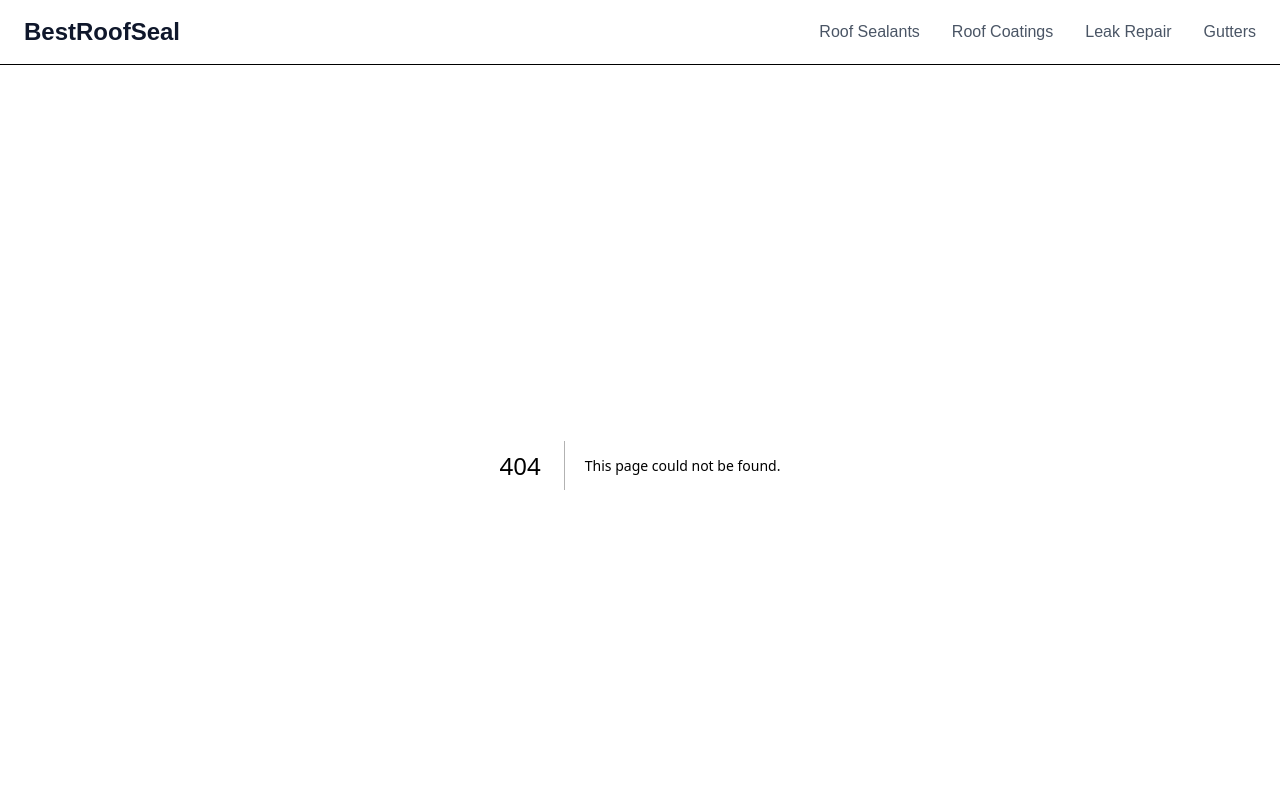
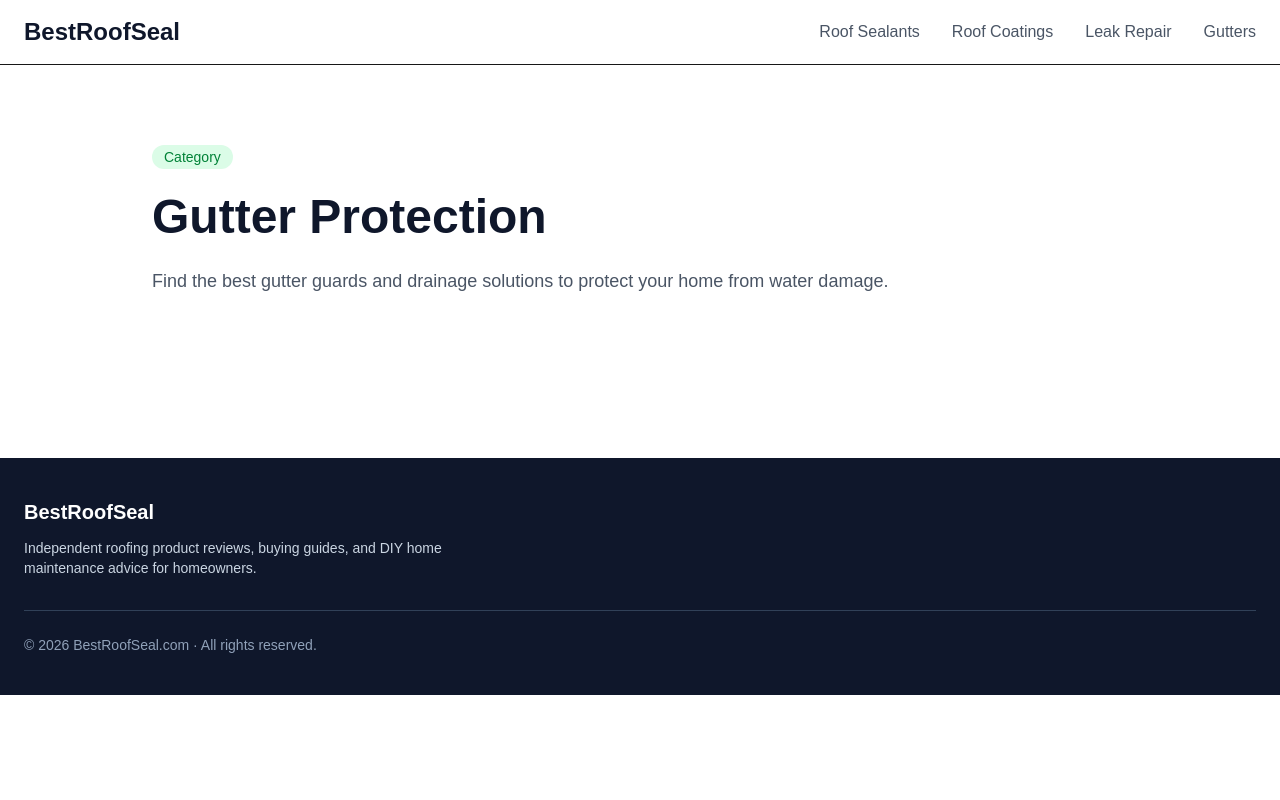
Before and after one commit to yasithWimukthi/bestroofseal, a Next.js app: page /gutters in a window 1280 px wide. Before the commit this address had no page. Shown: the top 800 px of the page. Built offline with nearby package versions, Linux system fonts and the light colour scheme.

Commit message:
implement navigation and main pages

```diff
--- /dev/null
+++ b/app/gutters/page.tsx
@@ -0,0 +1,18 @@
+export default function GuttersPage() {
+    return (
+        <main className="mx-auto max-w-5xl px-6 py-20">
+      <span className="rounded-full bg-green-100 px-3 py-1 text-sm font-medium text-green-700">
+        Category
+      </span>
+
+            <h1 className="mt-6 text-5xl font-bold text-slate-900">
+                Gutter Protection
+            </h1>
+
+            <p className="mt-6 text-lg leading-8 text-gray-600">
+                Find the best gutter guards and drainage solutions to protect your
+                home from water damage.
+            </p>
+        </main>
+    );
+}
```
Also changed, not shown: 1 other file (tests, documents, lock files or other folders).
